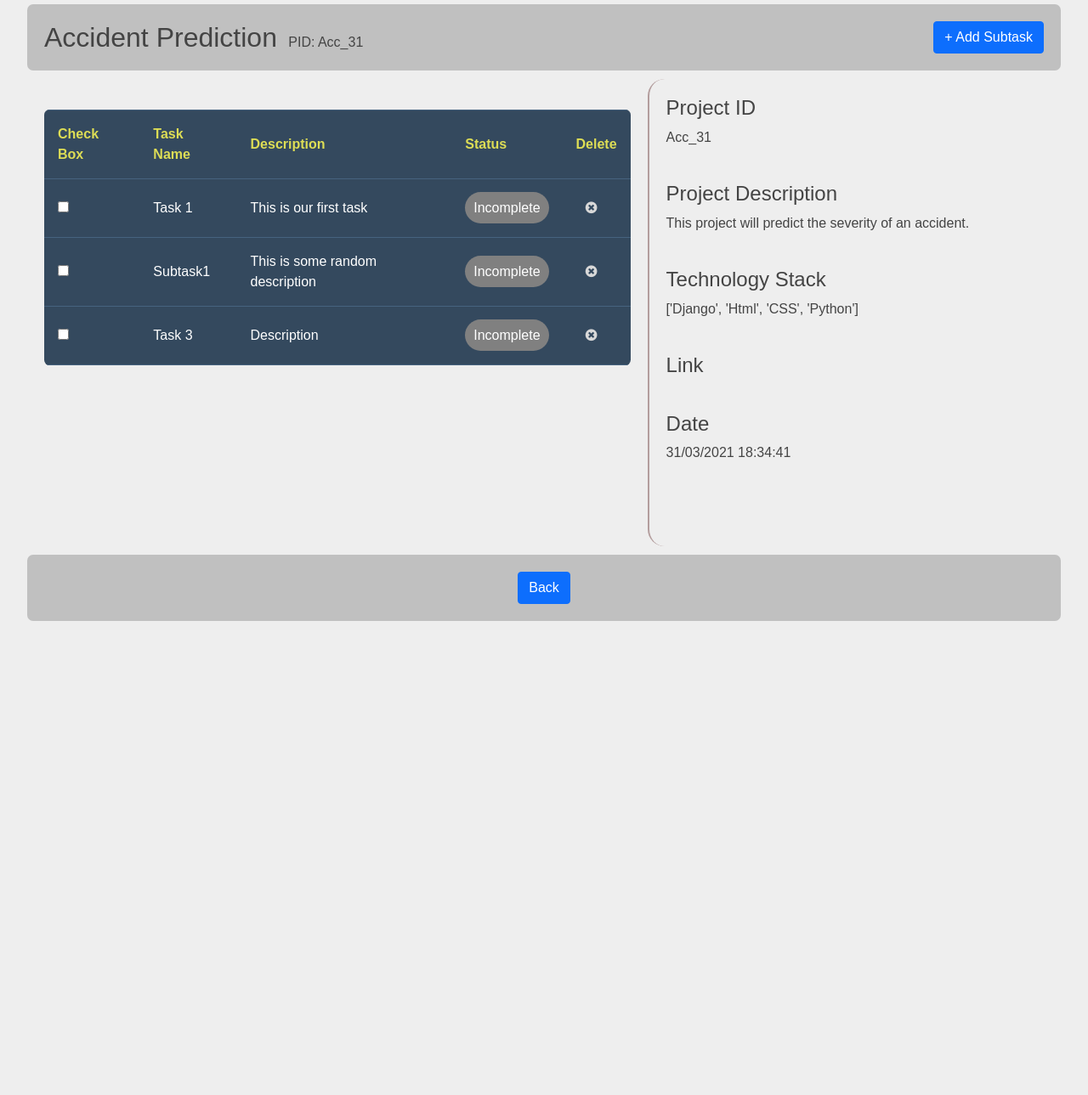
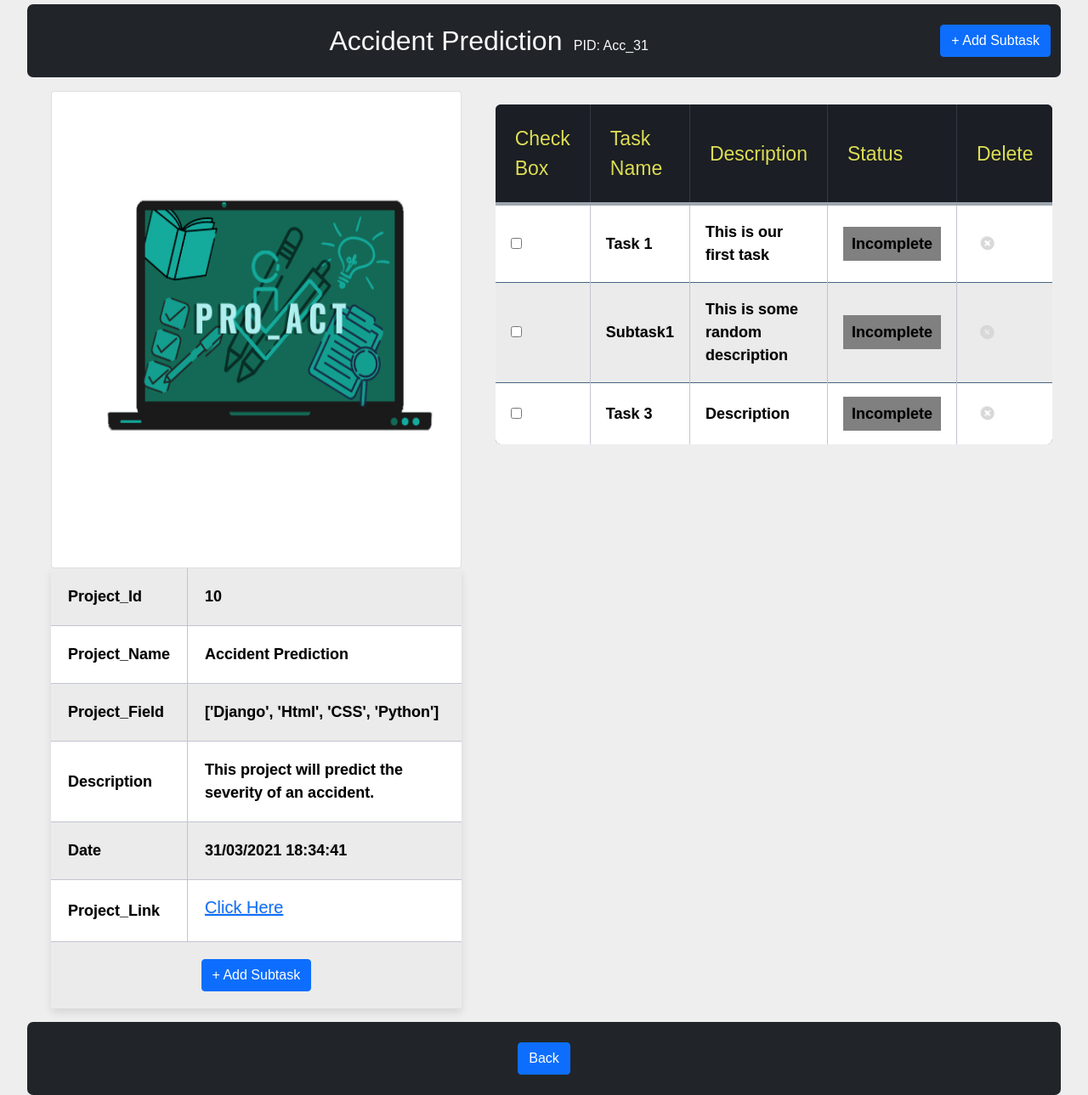
Before and after one commit to sruti2024/PRO_Act, a Django app: template templates/modules.html in a window 1280 px wide. Shown: the whole page at 85% size. Before the commit the page ends 731 px from the top, so only its background shows below. Run offline with Django 3.2, Linux system fonts and the light colour scheme; the template is opened without the code that fills it: values that come from a table or form of the project are taken from there, others are empty; data comes from the database, SQL or seed files in the repository; some libraries are stand-ins or nearby versions.

Commit message:
ui enhanced

```diff
--- a/templates/modules.html
+++ b/templates/modules.html
@@ -2,30 +2,202 @@
 {% load format_datetime %}
 <!DOCTYPE html>
 <html lang="en">
-
 <head>
   <meta charset="UTF-8">
   <meta http-equiv="X-UA-Compatible" content="IE=edge">
   <meta name="viewport" content="width=device-width, initial-scale=1.0">
 
-  <link href="https://cdn.jsdelivr.net/npm/bootstrap@5.0.0-beta1/dist/css/bootstrap.min.css" rel="stylesheet"
-    integrity="sha384-giJF6kkoqNQ00vy+HMDP7azOuL0xtbfIcaT9wjKHr8RbDVddVHyTfAAsrekwKmP1" crossorigin="anonymous">
+  <link href="https://cdn.jsdelivr.net/npm/bootstrap@5.0.0-beta1/dist/css/bootstrap.min.css" rel="stylesheet" integrity="sha384-giJF6kkoqNQ00vy+HMDP7azOuL0xtbfIcaT9wjKHr8RbDVddVHyTfAAsrekwKmP1" crossorigin="anonymous">
 
   <link rel="stylesheet" href="https://cdnjs.cloudflare.com/ajax/libs/font-awesome/4.1.0/css/font-awesome.min.css">
 
   <link rel="stylesheet" href="{% static 'css/moduleStyle.css' %}" type="text/css">
   <title>PRO_Act || Modules</title>
   <script src="https://cdnjs.cloudflare.com/ajax/libs/modernizr/2.8.3/modernizr.min.js" type="text/javascript"></script>
+  <style>
+     .table-fill {
+      background: white;
+      border-radius: 3px;
+      border-collapse: collapse;
+      height: 320px;
+      margin: auto;
+      width: 100%;
+      padding: 5px;
+      width: 100%;
+      box-shadow: 0 5px 10px rgba(0, 0, 0, 0.1);
+      animation: float 5s infinite;
+    }
+
+    th {
+      color: #D5DDE5;
+      ;
+      background: #1b1e24;
+      border-bottom: 4px solid #9ea7af;
+      border-right: 1px solid #343a45;
+      font-size: 23px;
+      font-weight: 100;
+      padding: 24px;
+      text-align: left;
+      text-shadow: 0 1px 1px rgba(0, 0, 0, 0.1);
+      vertical-align: middle;
+    }
+
+    th:first-child {
+      border-top-left-radius: 3px;
+    }
+
+    th:last-child {
+      border-top-right-radius: 3px;
+      border-right: none;
+    }
+
+    tr {
+      border-top: 1px solid #C1C3D1;
+      border-bottom: 1px solid #C1C3D1;
+      color: #666B85;
+      font-size: 16px;
+      font-weight: normal;
+      text-shadow: 0 1px 1px rgba(256, 256, 256, 0.1);
+    }
+
+    .table-fill tr:hover td {
+      background: #06678e;
+      color: #FFFFFF;
+      border-top: 1px solid #22262e;
+    }
+
+    tr:first-child {
+      border-top: none;
+    }
+
+    tr:last-child {
+      border-bottom: none;
+    }
+
+    tr:nth-child(odd) td {
+      background: #EBEBEB;
+    }
+
+    .table-fill tr:nth-child(odd):hover td {
+      background: #06678e;
+    }
+
+    tr:last-child td:first-child {
+      border-bottom-left-radius: 3px;
+    }
+
+    tr:last-child td:last-child {
+      border-bottom-right-radius: 3px;
+    }
+
+    td {
+      background: #FFFFFF;
+      padding: 20px;
+      text-align: left;
+      vertical-align: middle;
+      font-weight: 600;
+      color:black;
+      font-size: 18px;
+      text-shadow: -1px -1px 1px rgba(0, 0, 0, 0.1);
+      border-right: 1px solid #C1C3D1;
+    }
+
+    td:last-child {
+      border-right: 0px;
+    }
+
+    th.text-left {
+      text-align: left;
+    }
+
+    th.text-center {
+      text-align: center;
+    }
+
+    th.text-right {
+      text-align: right;
+    }
+
+    td.text-left {
+      text-align: left;
+    }
+
+    td.text-center {
+      text-align: center;
+    }
+
+    td.text-right {
+      text-align: right;
+    }
+    .card img {
+      width:auto;
+      height:70vh;
+    }
+  </style>
 </head>
-
 <body>
-  <header>
+  <header class="container-fluid py-4 text-center bg-dark text-light mb-3">
     <h2 style="display: inline;">{{obj.name}}</h2>
     <p style="display: inline;"> &nbsp PID: {{obj.pid}}</p>
-    <button style="display: inline;" class="btn btn-primary float-end" id="myBtn">+ Add Subtask </button>
+     <td class="text-center" colspan="2">  <button  class="btn btn-primary float-end" id="myBtn">+ Add Subtask </button>
    </header>
-  <div class="main">
-    <section>
+
+   <div class="container-fluid">
+    <div class="row">
+      <div class="col-lg-5 col-sm-12 ms-3">
+        <div class="card ">
+          <img src="{% static 'images/logo/PRO_ACT_Bck.png' %}" class="card-img-top" alt="...">
+        </div>
+        <div>
+          <table class="table-fill">
+
+            <tbody class="table-hover">
+              <tr>
+                <td class="text-left">Project_Id</td>
+                <td class="text-left">
+                  {{obj.id}}
+                </td>
+              </tr>
+              <tr>
+                <td class="text-left">Project_Name</td>
+                <td class="text-left">
+                  {{obj.name}}
+                </td>
+              </tr>
+              <tr>
+                <td class="text-left">Project_Field</td>
+                <td class="text-left">
+                  {{obj.stack}}
+                </td>
+              </tr>
+              <tr>
+                <td class="text-left">Description</td>
+                <td class="text-left">
+                  {{obj.desc}}
+                </td>
+              </tr>
+              <tr>
+                <td class="text-left">Date</td>
+                <td class="text-left">
+                  {{obj.date | format_datetime}}
+                </td>
+              </tr>
+              <tr>
+                <td class="text-left">Project_Link</td>
+                <td class="text-left"><a href="#" class="mb-2 pb-2">
+                    <h5 class="card-text mb-2">Click Here </h5>
+                  </a></td>
+              </tr>
+              <tr>
+                <td class="text-center" colspan="2">  <button  class="btn btn-primary" id="myBtn">+ Add Subtask </button>
+                </td>
+              </tr>
+            </tbody>
+          </table>
+        </div>
+      </div>
+      <div class="col-lg-6 mx-auto ms-3">
+
           <table class="rwd-table">
             <tr>
               <th>Check Box</th>
@@ -39,9 +211,9 @@
               <td data-th="Check Box">
 
               {% if subtask.status == "incomplete" %}
-            <input type="checkbox" id="{{subtask.id}}" onclick="checkme(this)" />
+              <input type="checkbox" id="{{subtask.id}}" onclick="checkme(this)"/>
               {% else %}
-            <input type="checkbox" id="{{subtask.id}}" onclick="checkme(this)" checked />
+              <input type="checkbox" id="{{subtask.id}}" onclick="checkme(this)" checked/>
               {% endif %}
 
               </td>
@@ -77,21 +249,14 @@
             {% endfor %}
           </table>
 
-    </section>
-    <aside class="right">
-      <h4>Project ID</h4>
-      <p>{{obj.pid}}</p><br>
-      <h4>Project Description</h4>
-      <p>{{obj.desc}}</p><br>
-      <h4>Technology Stack</h4>
-      <p>{{obj.stack}}</p><br>
-      <h4>Link</h4>
-      <p>{{obj.link}}</p><br>
-      <h4>Date</h4>
-      <p>{{obj.date | format_datetime}}</p>
-    </aside>
       </div>
-  <footer>
+    </div>
+  </div>
+
+
+
+
+  <footer class="container-fluid py-4 text-center bg-dark text-light mt-3">
     <a href="{% url 'project_view'%}" class="btn btn-primary ">Back</a>
    </footer>
 
@@ -104,15 +269,11 @@
        <div class="modal-body">
          <form action="{% url 'modules' obj.pid %}" method="POST">{% csrf_token %}
             <div class="form-group">
-            <label for="name">
-              <h5>Name</h5>
-            </label>
-            <input id="name" name="name" />
+                <label for="name"><h5>Name</h5></label>
+                <input id="name" name="name"/>
             </div>
            <div class="form-group">
-            <label for="desc">
-              <h5>Description</h5>
-            </label>
+             <label for="desc"><h5>Description</h5></label>
              <textarea id="desc" name="desc" rows="4" cols="40"></textarea>
            </div>
            <button type="submit" id="save" class="btn btn-success">Add</button>
@@ -130,7 +291,7 @@
       $.ajax({
           type: 'GET',
           url: '{% url 'subtaskaction' %}',
-        data: { "action": "delete", 'id': this.id },
+          data: {"action":"delete",'id': this.id},
         })
       $(`#row${this.id}`).remove()
     });
@@ -148,25 +309,24 @@
       })
     }
 
-    function checkme(ele) {
-      if (ele.checked == true) {
+    function checkme(ele){
+      if (ele.checked == true){
         $.ajax({
           type: 'GET',
           url: '{% url 'subtaskaction' %}',
-          data: { "action": "check", 'id': ele.id },
+          data: {"action":"check",'id': ele.id},
         })
         document.getElementById(`subtask_status${ele.id}`).innerHTML = '<span style="background-color: green;padding: 10px;">Complete</span>'
       }
-      else {
+      else{
         $.ajax({
           type: 'GET',
           url: '{% url 'subtaskaction' %}',
-          data: { "action": "uncheck", 'id': ele.id },
+          data: {"action":"uncheck",'id': ele.id},
         })
         document.getElementById(`subtask_status${ele.id}`).innerHTML = '<span style="background-color: grey;padding: 10px;">Incomplete</span>'
       }
     }
   </script>
 </body>
-
 </html>
```
Lines whose indentation alone changed are shown as unchanged.
